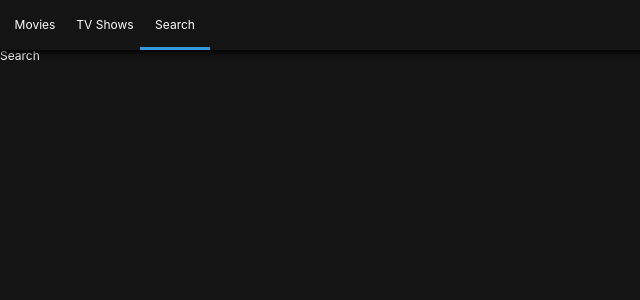
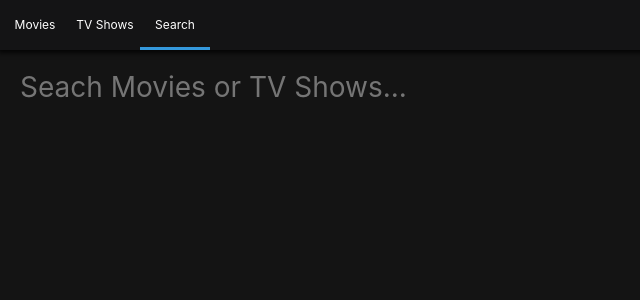
Before and after one commit to miju-Park/Nomflix, a React (Create React App) app: page /search in a window 1280 px wide. Shown: the top 300 px of the page, without its empty margins (0-640 px from the left). Built offline with nearby package versions, Linux system fonts and the light colour scheme.

Commit message:
Search Presenter

```diff
--- a/src/Routes/Home/HomeContainer.tsx
+++ b/src/Routes/Home/HomeContainer.tsx
@@ -2,7 +2,7 @@ import React, { useState, useEffect } from "react";
 import HomePresenter from "./HomePresenter";
 import { moviesAPI } from "../../api";
 
-type MovieType = {
+export type MovieType = {
   id: string;
   title: string;
 };
--- a/src/Routes/Search/SearchContainer.tsx
+++ b/src/Routes/Search/SearchContainer.tsx
@@ -1,18 +1,21 @@
 import React, { useState, useEffect } from "react";
 import SearchPresenter from "./SearchPresenter";
 import { moviesAPI, tvAPI } from "../../api";
+import { MovieType } from "../Home/HomeContainer";
+import { TvType } from "../TV/TVContainer";
 export interface SearchInterface {
-  movieResults: null;
-  tvResults: null;
+  movieResults: Array<MovieType>;
+  tvResults: Array<TvType>;
   searchTerm: string;
   error: string;
   loading: boolean;
-  handleSubmit: (term: string) => void;
+  handleSubmit: (e: React.FormEvent<HTMLFormElement>) => void;
+  updateTerm: (e: React.ChangeEvent<HTMLInputElement>) => void;
 }
 export default function SearchContainer() {
   const [state, setState] = useState({
-    movieResults: null,
-    tvResults: null,
+    movieResults: [],
+    tvResults: [],
     searchTerm: "",
     error: "",
     loading: false,
@@ -34,15 +37,19 @@ export default function SearchContainer() {
     }
   };
 
-  const handleSubmit = () => {
+  const handleSubmit = (e: React.FormEvent<HTMLFormElement>) => {
+    e.preventDefault();
     if (searchTerm !== "") {
       searchByTerm(searchTerm);
     }
   };
 
-  useEffect(() => {
-    handleSubmit();
-  }, []);
+  const updateTerm = (e: React.ChangeEvent<HTMLInputElement>) => {
+    const {
+      target: { value: term },
+    } = e;
+    setState({ ...state, searchTerm: term });
+  };
 
   return (
     <SearchPresenter
@@ -52,6 +59,7 @@ export default function SearchContainer() {
       error={error}
       loading={loading}
       handleSubmit={handleSubmit}
+      updateTerm={updateTerm}
     />
   );
 }
--- a/src/Routes/Search/SearchPresenter.tsx
+++ b/src/Routes/Search/SearchPresenter.tsx
@@ -1,5 +1,21 @@
 import React from "react";
 import { SearchInterface } from "./SearchContainer";
+import styled from "styled-components";
+import Loader from "../../Components/Loader";
+import Section from "../../Components/Section";
+
+const Container = styled.div`
+  padding: 20px;
+`;
+const Form = styled.form`
+  margin-bottom: 50px;
+  width: 100%;
+`;
+const Input = styled.input`
+  all: unset;
+  font-size: 28px;
+  width: 100%;
+`;
 
 export default function SearchPresenter({
   movieResults,
@@ -8,6 +24,37 @@ export default function SearchPresenter({
   error,
   loading,
   handleSubmit,
+  updateTerm,
 }: SearchInterface) {
-  return <div>Search</div>;
+  return (
+    <Container>
+      <Form onSubmit={handleSubmit}>
+        <Input
+          placeholder="Seach Movies or TV Shows..."
+          onChange={updateTerm}
+          value={searchTerm}
+        ></Input>
+      </Form>
+      {loading ? (
+        <Loader />
+      ) : (
+        <>
+          {movieResults && movieResults.length > 0 && (
+            <Section title="Movie Results">
+              {movieResults.map((movie) => (
+                <span key={movie.id}>{movie.title}</span>
+              ))}
+            </Section>
+          )}
+          {tvResults && tvResults.length > 0 && (
+            <Section title="TV Shows Results">
+              {tvResults.map((show) => (
+                <span key={show.id}>{show.name}</span>
+              ))}
+            </Section>
+          )}
+        </>
+      )}
+    </Container>
+  );
 }
--- a/src/Routes/TV/TVContainer.tsx
+++ b/src/Routes/TV/TVContainer.tsx
@@ -1,18 +1,24 @@
 import React, { useState, useEffect } from "react";
 import TVPresenter from "./TVPresenter";
 import { tvAPI } from "../../api";
+
+export type TvType = {
+  id: string;
+  name: string;
+};
+
 export interface TVInterface {
-  topRated: any[] | null;
-  popular: any[] | null;
-  airingToday: any[] | null;
+  topRated: Array<TvType>;
+  popular: Array<TvType>;
+  airingToday: Array<TvType>;
   error: string;
   loading: boolean;
 }
 export default function TVContainer() {
   const [state, setState] = useState({
-    topRated: null,
-    popular: null,
-    airingToday: null,
+    topRated: [],
+    popular: [],
+    airingToday: [],
     error: "",
     loading: true,
   });
```
